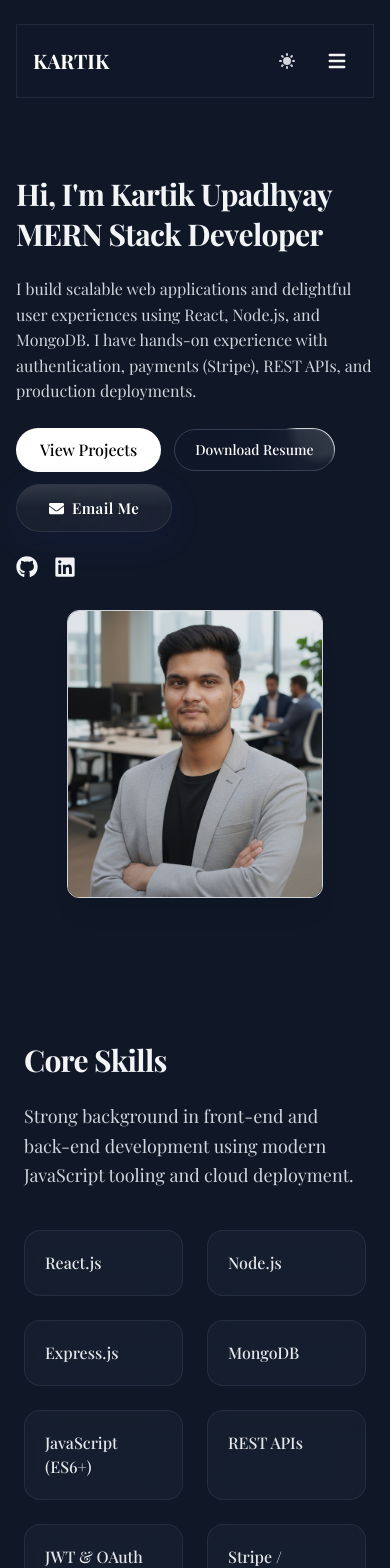
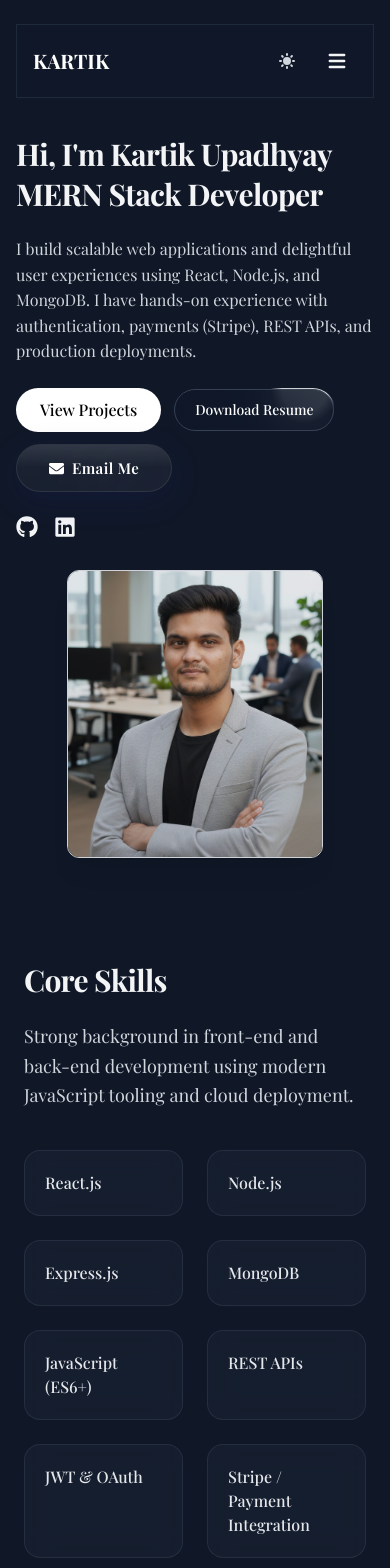
Before and after one commit to kartik-613/kartik_portfolio, a React (Vite) app: page / in a window 390 px wide. Shown: the top 1568 px of the page. Built offline with nearby package versions, Linux system fonts and the light colour scheme; a web font is replaced by a local one.

Commit message:
style: optimize mobile responsive spacing and layout

```diff
--- a/src/App.jsx
+++ b/src/App.jsx
@@ -119,14 +119,15 @@ export default function App() {
         toggleTheme={toggleTheme}
         resumeLink={Kartik_Resume}
       />
-      <main className="pt-32">
+      <main className="pt-24 md:pt-32">
         {/* Hero */}
-        <section id="home" className="max-w-6xl mx-auto px-4 py-12">
+        <section id="home" className="max-w-6xl mx-auto px-4 py-10 md:py-20">
           <div className="grid grid-cols-1 lg:grid-cols-2 gap-8 items-center">
             <motion.div
               initial={{ x: -20, opacity: 0 }}
               animate={{ x: 0, opacity: 1 }}
               transition={{ duration: 0.6 }}
+              className="space-y-6"
             >
               <h1 className="text-3xl md:text-5xl font-bold leading-[1.2] font-serif flex flex-col gap-1 tracking-tight">
                 <SlideInView text="Hi, I'm Kartik Upadhyay" />
@@ -134,7 +135,7 @@ export default function App() {
               </h1>
 
               <p
-                className={`mt-6 max-w-xl text-base md:text-lg leading-[1.6] font-serif ${theme === "dark" ? "text-gray-300" : "text-gray-700"
+                className={`max-w-xl text-base md:text-lg leading-[1.6] font-serif ${theme === "dark" ? "text-gray-300" : "text-gray-700"
                   }`}
               >
                 I build scalable web applications and delightful user
@@ -143,7 +144,7 @@ export default function App() {
                 and production deployments.
               </p>
 
-              <div className="mt-6 flex flex-wrap gap-3">
+              <div className="flex flex-wrap gap-3">
                 <a
                   href="#projects"
                   className={`inline-flex items-center justify-center px-6 py-2.5 rounded-full font-serif font-medium hover:scale-105 transition-transform ${theme === "dark"
@@ -170,7 +171,7 @@ export default function App() {
                 </LiquetGlassButton>
               </div>
 
-              <div className="mt-6 flex items-center gap-4">
+              <div className="flex items-center gap-4">
                 <a
                   href="https://github.com/kartik-613/"
                   target="_blank"
@@ -208,7 +209,7 @@ export default function App() {
         </section>
 
         {/* Skills */}
-        <section id="skills" className="max-w-6xl mx-auto px-6 py-24">
+        <section id="skills" className="max-w-6xl mx-auto px-6 py-16 md:py-24">
           <h2 className="text-3xl font-bold mb-6 tracking-tight">Core Skills</h2>
           <p
             className={`mb-10 max-w-2xl text-lg leading-relaxed ${theme === "dark" ? "text-gray-300" : "text-gray-600"
@@ -237,7 +238,7 @@ export default function App() {
         {/* Projects */}
         <section
           id="projects"
-          className={`py-24 ${theme === "dark" ? "bg-gray-800/30" : "bg-gray-50"
+          className={`py-16 md:py-24 ${theme === "dark" ? "bg-gray-800/30" : "bg-gray-50"
             }`}
         >
           <div className="max-w-6xl mx-auto px-6">
@@ -334,7 +335,7 @@ export default function App() {
         </section>
 
         {/* Experience */}
-        <section id="experience" className="max-w-6xl mx-auto px-6 py-24">
+        <section id="experience" className="max-w-6xl mx-auto px-6 py-16 md:py-24">
           <h2 className="text-3xl font-bold mb-10 tracking-tight">Professional Experience</h2>
 
           <div className="space-y-8">
@@ -344,7 +345,7 @@ export default function App() {
                 initial={{ opacity: 0, y: 10 }}
                 whileInView={{ opacity: 1, y: 0 }}
                 viewport={{ once: true }}
-                className={`border rounded-2xl p-8 shadow-xl transition-all hover:shadow-2xl ${theme === "dark"
+                className={`border rounded-2xl p-6 md:p-8 shadow-xl transition-all hover:shadow-2xl ${theme === "dark"
                   ? "bg-gray-900 border-gray-800"
                   : "bg-white border-slate-100"
                   }`}
@@ -382,7 +383,7 @@ export default function App() {
 
         {/* Testimonial / Quick reference */}
         <section
-          className={`py-24 ${theme === "dark" ? "bg-gray-800/20" : "bg-white"}`}
+          className={`py-16 md:py-24 ${theme === "dark" ? "bg-gray-800/20" : "bg-white"}`}
         >
           <div className="max-w-4xl mx-auto px-6 text-center">
             <h3 className="text-2xl font-bold mb-6 tracking-tight">Client Feedback</h3>
@@ -404,9 +405,9 @@ export default function App() {
         </section>
 
         {/* Contact */}
-        <section id="contact" className="max-w-4xl mx-auto px-6 py-24">
+        <section id="contact" className="max-w-4xl mx-auto px-6 py-16 md:py-24">
           <div
-            className={`border rounded-3xl p-12 text-center shadow-2xl ${theme === "dark"
+            className={`border rounded-3xl p-8 md:p-12 text-center shadow-2xl ${theme === "dark"
               ? "bg-gray-900 border-gray-800"
               : "bg-white border-slate-100"
               }`}
@@ -441,7 +442,7 @@ export default function App() {
 
       {/* Footer */}
       <footer
-        className={`mt-12 border-t py-6 ${theme === "dark" ? "border-gray-800" : "border-slate-200"
+        className={`mt-8 md:mt-12 border-t py-6 ${theme === "dark" ? "border-gray-800" : "border-slate-200"
           }`}
       >
         <div className="max-w-6xl mx-auto px-6 flex flex-col md:flex-row justify-between items-center gap-4">
```
